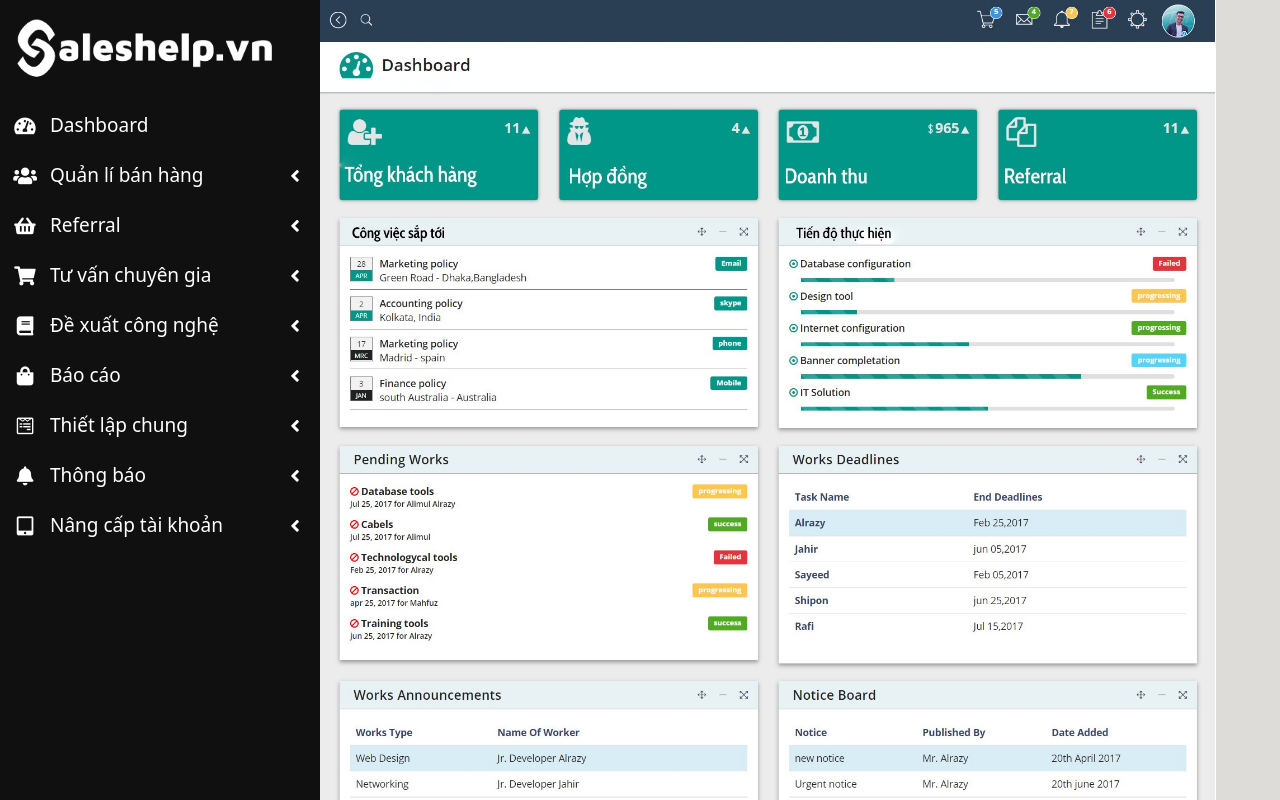
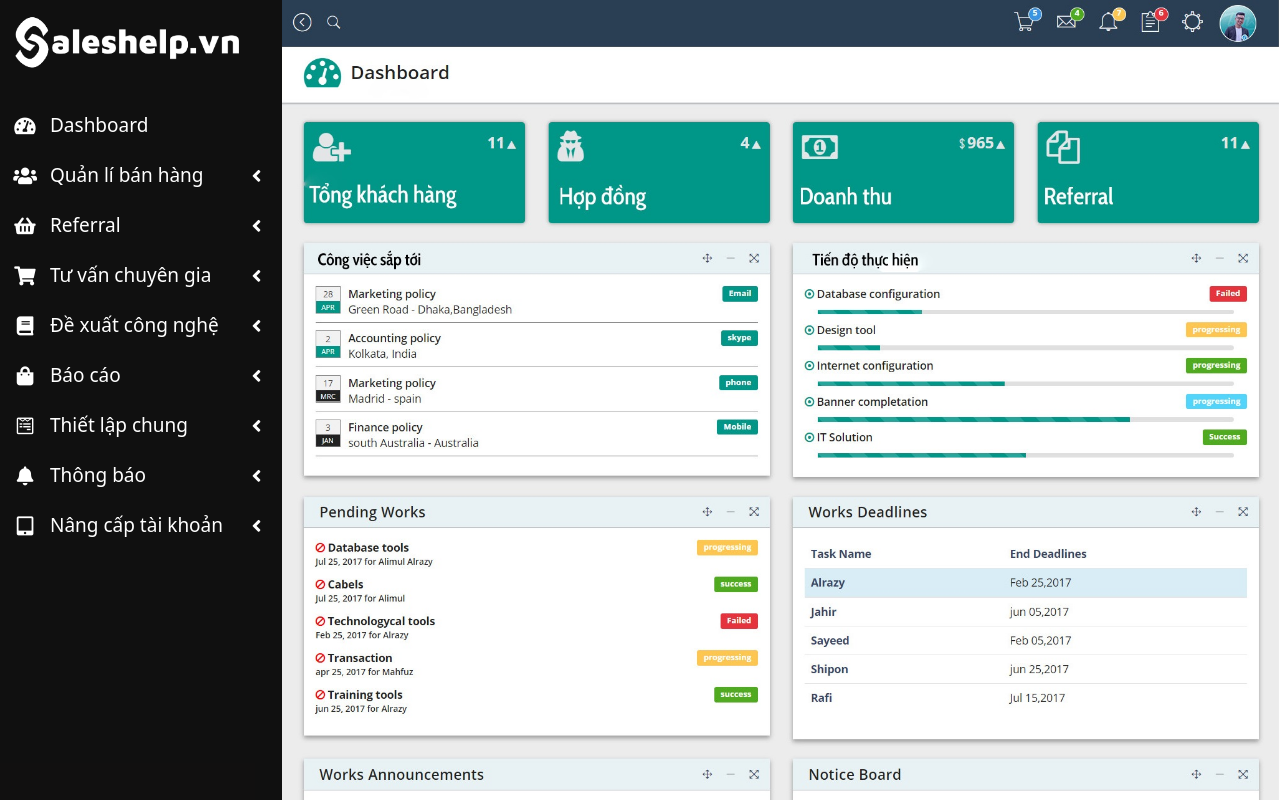
Before and after one commit to nvak1999/tancongnghe_ui, a React (Create React App) app: page /work in a window 1280 px wide. Shown: the top 800 px of the page. Built offline with nearby package versions, Linux system fonts and the light colour scheme.

Commit message:
asdasdaaaaa

```diff
--- a/src/App.css
+++ b/src/App.css
@@ -102,13 +102,13 @@
   background-color: rgba(128, 128, 128, 0.171);
 }
 .workpage img {
-  width: 70%;
+  width: 78%;
 }
 /* ------------------------------------- */
 .functionBar {
   background-color: rgba(0, 0, 0, 0.925);
   color: rgba(255, 255, 255, 0.801);
-  width: 25%;
+  width: 22%;
   display: flex;
   align-items: flex-start;
   flex-direction: column;
```
